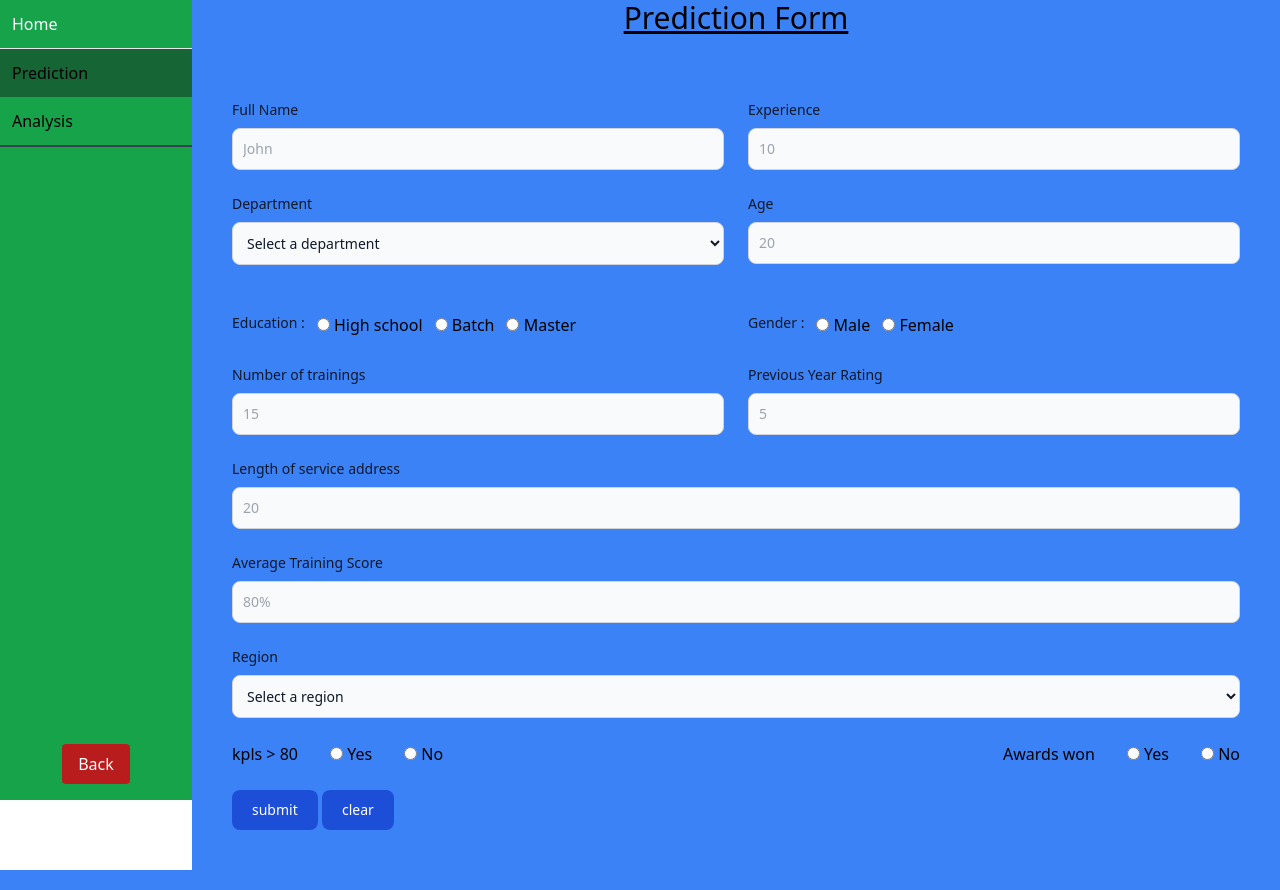
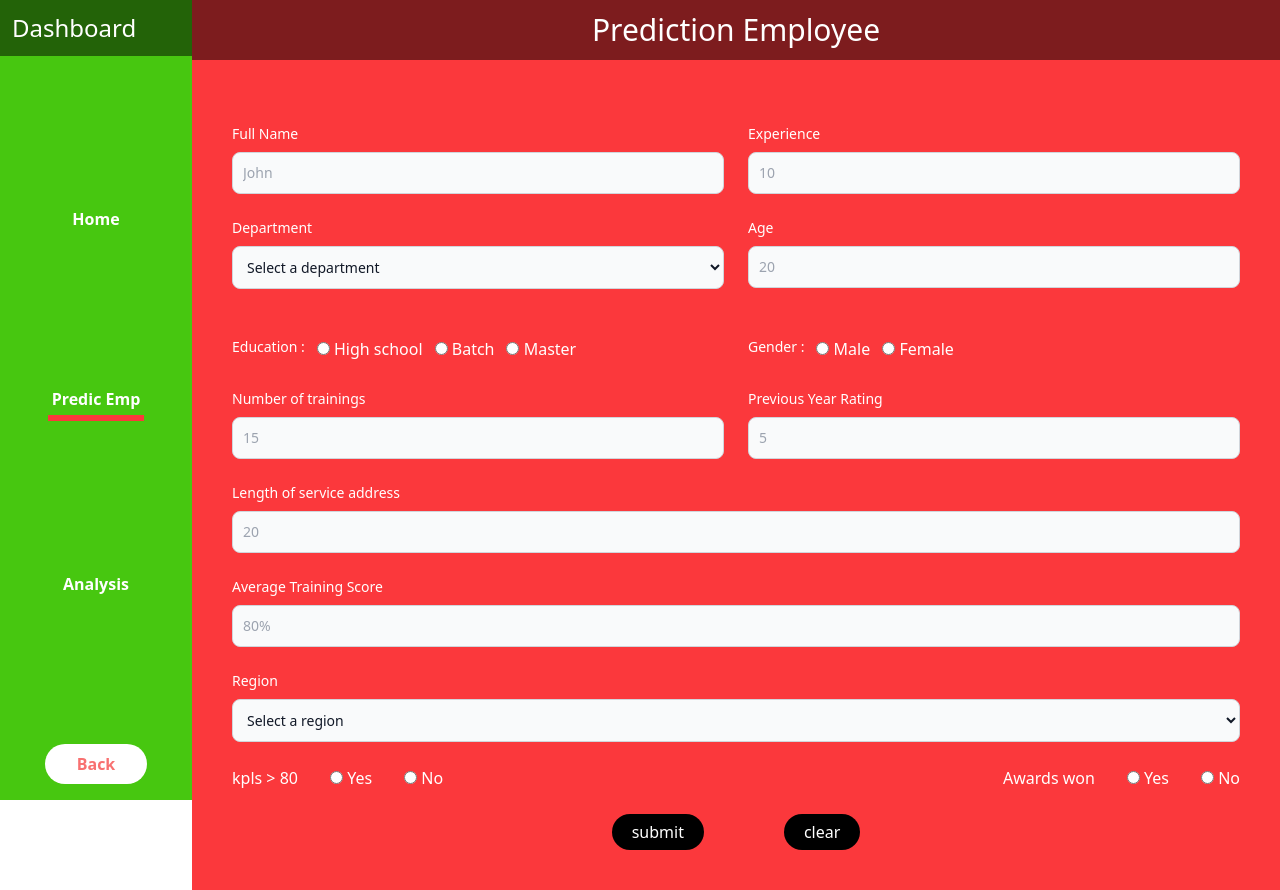
Before and after one commit to Rohitw3code/employee-promotion, a Flask app: page /data_entry in a window 1280 px wide. Run offline with Flask 3, Linux system fonts and the light colour scheme; parts of the project's set-up code (start-up, migrations or seed data) failed here and were passed over; some libraries are stand-ins or nearby versions.

Commit message:
initial commit

```diff
--- a/templates/data.html
+++ b/templates/data.html
@@ -12,27 +12,28 @@
   </head>
 
   <body>
-    <header class=" h-screen bg-green-600 fixed top-0 left-0">
+    <header class=" h-screen fixed top-0 left-0" style="background: #47c710;">
       <div class=" flex flex-col justify-between h-screen">
-          <nav class=" w-full">
-              <li class=" p-3 border-b text-white "><a href="#home" class="capitalize"></a>Home</li>
-              <li class=" p-3  bg-green-800 border-gray-700"><a href="#predict" class="capitalize"></a>Prediction</li>
-              <li class=" p-3 border-b-2 border-gray-700"><a href="#analytics" class="capitalize"></a>Analysis</li>
+          <nav class=" w-full flex justify-between items-center flex-col h-3/4">
+            <li class=" w-full p-3 text-2xl text-white" style="background: rgba(0,0,0,0.5);">Dashboard</li>
+              <li class=" p-1 text-white w-max rounded font-bold text-white" ><a href="#home" class="capitalize"></a>Home</li>
+              <li class=" p-1 w-max  font-bold text-white " style="border-bottom: 6px solid #fb383c;"><a href="#predict" class="capitalize"></a>Predic Emp</li>
+              <li class=" p-1 w-max  font-bold text-white "><a href="#analytics" class="capitalize"></a>Analysis</li>
           </nav>
           <div class="flex justify-center">
-              <button class=" bg-red-700 px-4 py-2 m-4 text-white rounded">Back</button>
+              <button class=" font-bold bg-white text-red-400 px-8 py-2 m-4 rounded-full ">Back</button>
           </div>
       </div>
   </header>
     <main class=" ">
-      <div class="min-h-screen w-full bg-blue-500" id="predict">
-        <p class="text-3xl underline text-center text-black">Prediction Form</p>
+      <div class="min-h-screen w-full" style="background: #fb383c;" id="predict">
+        <div class=" w-full flex justify-center font-light text-white p-3 text-3xl" style="background: rgba(0,0,0,0.5);">Prediction Employee</div>
         <div class="p-5 mx-auto mt-6">
           <form class="p-5" method="post">
             <div class="grid gap-6 mb-6 md:grid-cols-2">
               <div>
                 <label
-                  class="block mb-2 text-sm font-medium text-gray-900 dark:text-white"
+                  class="block mb-2 text-sm font-medium text-white dark:text-white"
                 >
                   Full Name</label
                 >
@@ -46,7 +47,7 @@
               </div>
               <div>
                 <label
-                  class="block mb-2 text-sm font-medium text-gray-900 dark:text-white"
+                  class="block mb-2 text-sm font-medium text-white dark:text-white"
                   >Experience
                 </label>
                 <input
@@ -58,7 +59,7 @@
                 />
               </div>
               <div class="mb-6">
-                <label class="block mb-2 text-sm font-medium text-gray-900 dark:text-white">Department</label>
+                <label class="block mb-2 text-sm font-medium text-white dark:text-white">Department</label>
                 <select name="department" class="bg-gray-50 border border-gray-300 text-gray-900 text-sm rounded-lg focus:ring-blue-500 focus:border-blue-500 block w-full p-2.5 dark:bg-gray-700 dark:border-gray-600 dark:placeholder-gray-400 dark:text-white dark:focus:ring-blue-500 dark:focus:border-blue-500" required>
                     <option value="" disabled selected>Select a department</option>
                     <option value="Sales & Marketing">Sales & Marketing</option>
@@ -74,7 +75,7 @@
             </div>
               <div>
                 <label
-                  class="block mb-2 text-sm font-medium text-gray-900 dark:text-white"
+                  class="block mb-2 text-sm font-medium text-white dark:text-white"
                   >Age
                 </label>
                 <input
@@ -88,39 +89,39 @@
               </div>
               <div class="flex gap-3">
                 <label
-                  class="block mb-2 text-sm font-medium text-gray-900 dark:text-white"
+                  class="block mb-2 text-sm font-medium text-white dark:text-white"
                   >Education :
                 </label>
                 <div>
                   <input type="radio" name=" rad-exp" />
-                  <label>High school</label>
+                  <label class="text-white">High school</label>
                 </div>
                 <div>
                   <input type="radio" name=" rad-exp" />
-                  <label>Batch</label>
+                  <label class="text-white">Batch</label>
                 </div>
                 <div>
                   <input type="radio" name=" rad-exp" />
-                  <label>Master</label>
+                  <label class="text-white">Master</label>
                 </div>
               </div>
               <div class="flex gap-3">
                 <label
-                  class="block mb-2 text-sm font-medium text-gray-900 dark:text-white"
+                  class="block mb-2 text-sm font-medium text-white dark:text-white"
                   >Gender :
                 </label>
                 <div>
-                  <input type="radio" name="rad-gender" />
-                  <label>Male</label>
+                  <input type="radio" class=" caret-green-600" name="rad-gender" style="caret-color: #16a34a;" />
+                  <label class="text-white">Male</label>
                 </div>
                 <div>
                   <input type="radio" name="rad-gender" />
-                  <label>Female</label>
+                  <label class="text-white">Female</label>
                 </div>
               </div>
               <div>
                 <label
-                  class="block mb-2 text-sm font-medium text-gray-900 dark:text-white"
+                  class="block mb-2 text-sm font-medium text-white dark:text-white"
                   >Number of trainings
                 </label>
                 <input
@@ -133,7 +134,7 @@
               </div>
               <div>
                 <label
-                  class="block mb-2 text-sm font-medium text-gray-900 dark:text-white"
+                  class="block mb-2 text-sm font-medium text-white dark:text-white"
                   >Previous Year Rating
                 </label>
                 <input
@@ -147,7 +148,7 @@
             </div>
             <div class="mb-6">
               <label
-                class="block mb-2 text-sm font-medium text-gray-900 dark:text-white"
+                class="block mb-2 text-sm font-medium text-white dark:text-white"
                 >Length of service address</label
               >
               <input
@@ -160,7 +161,7 @@
             </div>
             <div class="mb-6">
               <label
-                class="block mb-2 text-sm font-medium text-gray-900 dark:text-white"
+                class="block mb-2 text-sm font-medium text-white dark:text-white"
                 >Average Training Score</label
               >
               <input
@@ -172,7 +173,7 @@
               />
             </div>
             <div class="mb-6">
-              <label class="block mb-2 text-sm font-medium text-gray-900 dark:text-white">Region</label>
+              <label class="block mb-2 text-sm font-medium text-white dark:text-white">Region</label>
               <select name="region" class="bg-gray-50 border border-gray-300 text-gray-900 text-sm rounded-lg focus:ring-blue-500 focus:border-blue-500 block w-full p-2.5 dark:bg-gray-700 dark:border-gray-600 dark:placeholder-gray-400 dark:text-white dark:focus:ring-blue-500 dark:focus:border-blue-500" required>
                   <option value="" disabled selected>Select a region</option>
                   <option value="region_7">Region 7</option>
@@ -213,38 +214,40 @@
           </div>
                       <div class="flex justify-between">
               <div class="flex gap-8">
-                <label>kpls > 80 </label>
+                <label class=" text-white">kpls > 80 </label>
                 <div>
                   <input type="radio" name="rad-kp" />
-                  <label>Yes</label>
+                  <label class=" text-white">Yes</label>
                 </div>
                 <div>
                   <input type="radio" name="rad-kp" />
-                  <label>No</label>
+                  <label class=" text-white">No</label>
                 </div>
               </div>
               <div class="flex gap-8">
-                <label>Awards won </label>
+                <label class=" text-white">Awards won </label>
                 <div>
                   <input type="radio" name="rad-award" />
-                  <label>Yes</label>
+                  <label class=" text-white">Yes</label>
                 </div>
                 <div>
                   <input type="radio" name="rad-award" />
-                  <label>No</label>
+                  <label class=" text-white">No</label>
                 </div>
               </div>
             </div>
+            <div class=" flex justify-center gap-20">
             <input
               type="submit"
               value="submit"
-              class="text-white mt-6 bg-blue-700 hover:bg-blue-800 focus:ring-4 focus:outline-none focus:ring-blue-300 font-medium rounded-lg text-sm w-full sm:w-auto px-5 py-2.5 text-center dark:bg-blue-600 dark:hover:bg-blue-700 dark:focus:ring-blue-800"
+              class="text-white mt-6 bg-black  focus:ring-4 focus:outline-none focus:ring-blue-300 font-medium rounded-full text-md w-full sm:w-auto px-5 py-2 leading-tight text-center dark:bg-blue-600 dark:hover:bg-blue-700 dark:focus:ring-blue-800"
             />
             <input
               type="reset"
               value="clear"
-              class="text-white mt-6 bg-blue-700 hover:bg-blue-800 focus:ring-4 focus:outline-none focus:ring-blue-300 font-medium rounded-lg text-sm w-full sm:w-auto px-5 py-2.5 text-center dark:bg-blue-600 dark:hover:bg-blue-700 dark:focus:ring-blue-800"
+              class="text-white mt-6 bg-black  focus:ring-4 focus:outline-none focus:ring-blue-300 font-medium rounded-full text-md w-full sm:w-auto px-5 py-2 leading-tight text-center dark:bg-blue-600 dark:hover:bg-blue-700 dark:focus:ring-blue-800"
             />
+            </div>
           </form>
         </div>
       </div>
```
Also changed, not shown: templates/index.html (+10 -8 lines), templates/login.html (+13 -23 lines), templates/result.html (+9 -8 lines), static/Image/icon_2.png (added), static/Image/icons_1.png (added).
